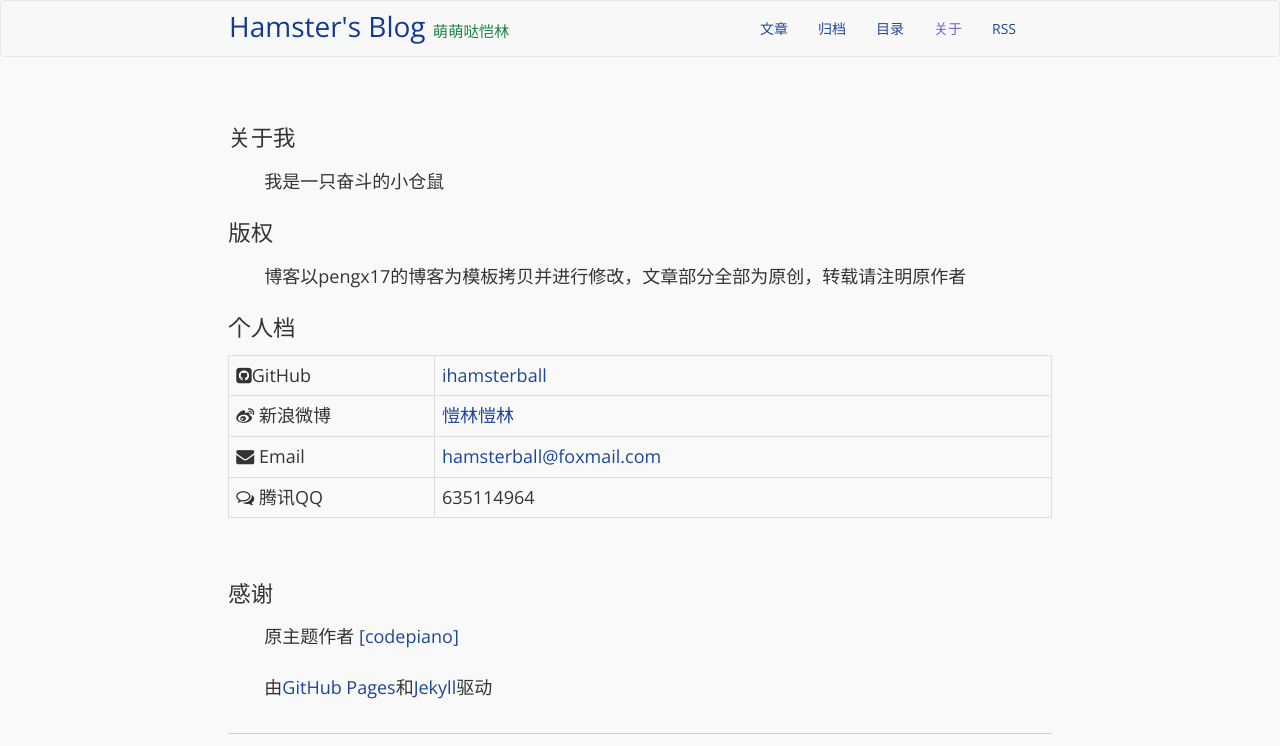
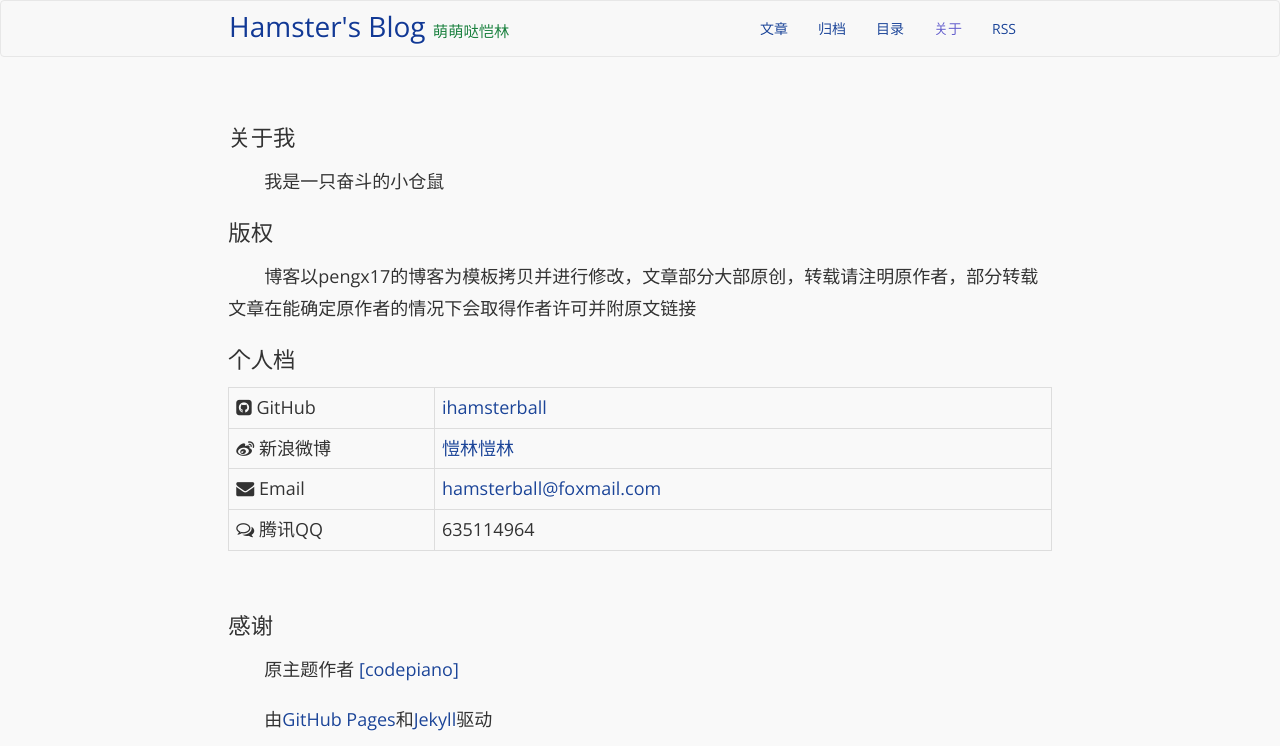
Before and after one commit to iHamsterball/ihamsterball.github.io, a Jekyll site: the page built from about.html, in a window 1280 px wide. Shown: the top 746 px of the page. Built offline with Jekyll 4.4.1, drawn with Linux system fonts in a browser that asks for light colours; nearby versions of some CDN libraries; Markdown is read by kramdown in place of the engine named in the settings; grey boxes are pictures that could not be loaded.

Commit message:
I'll try it later

```diff
--- a/about.html
+++ b/about.html
@@ -13,14 +13,14 @@ index: 4
   <p class="about">我是一只奋斗的小仓鼠</p>
   <h2>
     版权</h2>
-  <p class="about">博客以pengx17的博客为模板拷贝并进行修改，文章部分全部为原创，转载请注明原作者</p>
+  <p class="about">博客以pengx17的博客为模板拷贝并进行修改，文章部分大部原创，转载请注明原作者，部分转载文章在能确定原作者的情况下会取得作者许可并附原文链接</p>
   <h2>
     个人档</h2>
   <table class="table table-striped" id="about-me">
     <tbody>
       <tr>
-        <td class="col-md-3"><i class="fa fa-github-square"> </i><span>GitHub</span></td>
-        <td><a href="{{ site.author.github }}">ihamsterball</a></td>
+        <td class="col-md-3"><i class="fa fa-github-square"></i> <span>GitHub</span></td>
+        <td><a href="{{ site.author.github }}"> ihamsterball</a></td>
       </tr>
       <tr>
         <td class="col-md-3"><i class="fa fa-weibo"></i> <span>新浪微博</span></td>
@@ -28,7 +28,7 @@ index: 4
       </tr>
       <tr>
         <td class="col-md-3"><i class="fa fa-envelope"></i> <span>Email</span></td>
-        <td><a href="mailto:{{ site.author.email }}">{{ site.author.email }}</a> </td>
+        <td><a href="mailto:{{ site.author.email }}"> {{ site.author.email }}</a> </td>
       </tr>
       <tr>
         <td class="col-md-3"><i class="fa fa-comments-o"></i> <span>腾讯QQ</span></td>
--- a/css/hamster.css
+++ b/css/hamster.css
@@ -269,8 +269,8 @@ ul#support.show a {
 
 /* Datatable设置,应用bootstrap样式 */
 table#post-data {
+  border-collapse:collapse;
   border-spacing:0;
-  border-collapse:collapse;
 }
 
 table#post-data td, table#post-data th {
```
